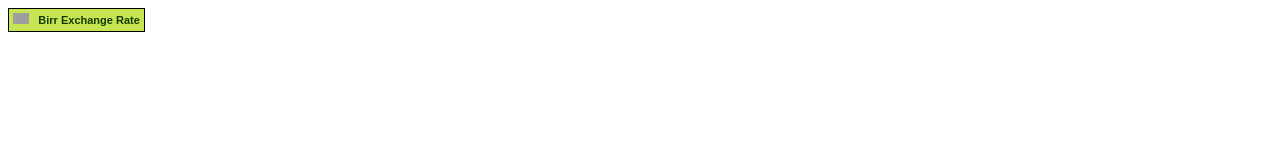
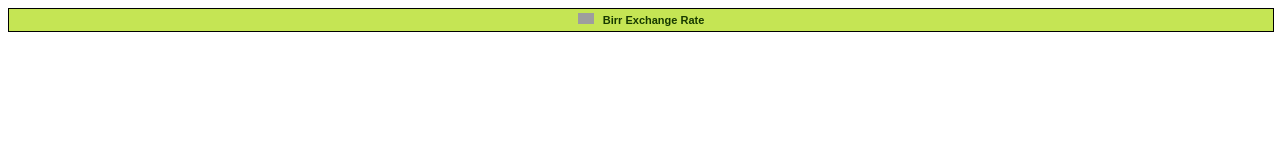
Before and after one commit to joehbenti/digitalSIgnage, a plain HTML site: page index.html in a window 1280 px wide. Drawn offline with Linux system fonts and the light colour scheme; grey boxes are pictures that could not be loaded.

Commit message:
full width

```diff
--- a/index.html
+++ b/index.html
@@ -9,9 +9,9 @@
 </head>
 
 <body>
-    <div>
+    <div style="min-width: 100%">
 
-<div style="width: 135px; border:1px solid #000;background-color:#fff;align:center;text-align;left;margin:0px 0px;padding:0px 0px;">
+<div style="width: 100%; border:1px solid #000;background-color:#fff;align:center;text-align;left;margin:0px 0px;padding:0px 0px;">
     <div style="text-align:center;font-size:11px; line-height:16px;font-family: arial;color:#173a00; font-weight:bold;background:#c5e554;padding:3px 3px;">
         <a href="https://fx-rate.net/ETB/" title="Ethiopian Birr Exchange Rate" style="text-decoration:none;color:#173a00;font-size:11px; line-height:16px;font-family: arial;">
             <img border="" width="16" height="11" style="margin:0;padding:0;border:0;" src = "https://fx-rate.net/images/countries/et.png">
```
